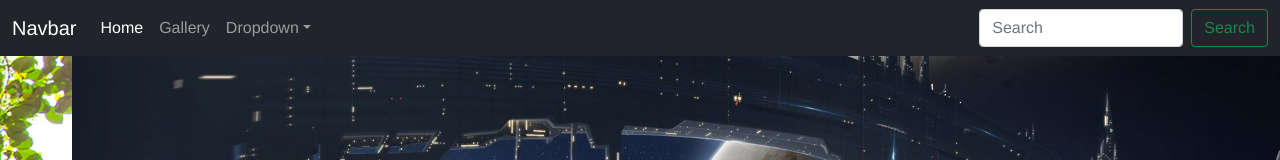
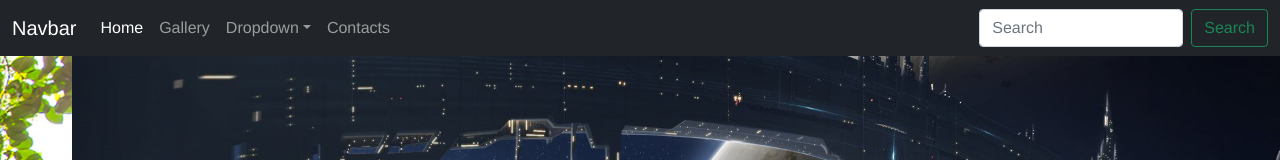
Before and after one commit to deieva/project02.11.2021, a React (Create React App) app: page / in a window 1280 px wide. Shown: the top 160 px of the page. Built offline with nearby package versions, Linux system fonts and the light colour scheme.

Commit message:
Update Header.js

```diff
--- a/src/Components/Header.js
+++ b/src/Components/Header.js
@@ -29,6 +29,9 @@
                                     <li><a className="dropdown-item" href="#">Something else here</a></li>
                                 </ul>
                             </li>
+                            <li className="nav-item">
+                                <a className="nav-link" href="/contacts">Contacts</a>
+                            </li>
                         </ul>
                         <form className="d-flex">
                             <input className="form-control me-2" type="search" placeholder="Search" aria-label="Search" />
```
